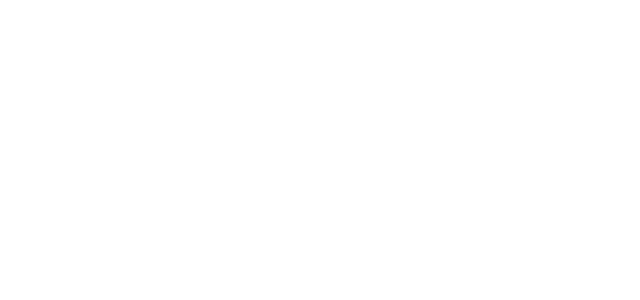
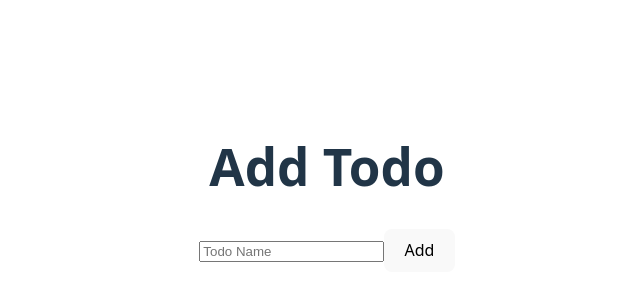
Before and after one commit to dickidarmawansaputra/learn-vue-pinia, a Vue app: page /todolist/add in a window 1280 px wide. Before the commit this address had no page. Shown: the part 212-512 px from the top of the page, without its empty margins (313-953 px from the left). Built offline with nearby package versions, Linux system fonts and the light colour scheme.

Commit message:
feat: todolist

```diff
--- /dev/null
+++ b/src/components/AddTodo.vue
@@ -0,0 +1,23 @@
+<script setup>
+import { ref } from 'vue';
+import { useTodoList } from '../useTodoList';
+import { useRouter } from 'vue-router';
+
+const name = ref("");
+const todoList = useTodoList();
+const router = useRouter();
+
+function addTodo() {
+  todoList.add(name.value)
+  router.push("/todolist")
+}
+</script>
+<template>
+    <div>
+        <h1>Add Todo</h1>
+        <input type="text" v-model="name" placeholder="Todo Name">
+        <button @click="addTodo">Add</button>
+    </div>
+</template>
+<style scoped>
+</style>
--- /dev/null
+++ b/src/components/TodoList.vue
@@ -0,0 +1,33 @@
+<script setup>
+import { useTodoList } from '../useTodoList';
+
+const todoList = useTodoList();
+</script>
+<template>
+    <div>
+        <h1>Todo List</h1>
+        <RouterLink to="/todolist/add">Add</RouterLink>
+
+        <table>
+            <thead>
+                <tr>
+                    <th>ID</th>
+                    <th>Name</th>
+                    <th>Actions</th>
+                </tr>
+            </thead>
+            <tbody>
+                <tr v-for="todo in todoList.todos" :key="todo.id">
+                    <td>{{ todo.id }}</td>
+                    <td>{{ todo.name }}</td>
+                    <td>
+                        <RouterLink :to="{name: 'todo-update', params: {id : todo.id}}">Update</RouterLink>
+                        <button @click="todoList.remove(todo.id)">Delete</button>
+                    </td>
+                </tr>
+            </tbody>
+        </table>
+    </div>
+</template>
+<style scoped>
+</style>
--- /dev/null
+++ b/src/components/UpdateTodo.vue
@@ -0,0 +1,26 @@
+<script setup>
+import { ref } from 'vue';
+import { useTodoList } from '../useTodoList';
+import { useRouter } from 'vue-router';
+
+const {id} = defineProps(["id"]);
+const todoList = useTodoList();
+const todo = todoList.get(Number(id));
+const name = ref(todo.name);
+
+const router = useRouter();
+
+function updateTodo() {
+    todoList.update(Number(id), name.value);
+    router.push("/todolist");
+}
+</script>
+<template>
+    <div>
+        <h1>Update Todo</h1>
+        <input type="text" v-model="name" placeholder="Todo Name">
+        <button @click="updateTodo">Update</button>
+    </div>
+</template>
+<style scoped>
+</style>
--- a/src/main.js
+++ b/src/main.js
@@ -5,6 +5,9 @@
 import { createRouter, createWebHistory } from 'vue-router';
 import Counter from './components/Counter.vue';
 import MultipleCounter from './components/MultipleCounter.vue';
+import TodoList from './components/TodoList.vue';
+import AddTodo from './components/AddTodo.vue';
+import UpdateTodo from './components/UpdateTodo.vue';
 
 const pinia = createPinia();
 
@@ -17,6 +20,25 @@
         {
             path: "/multiple",
             component: MultipleCounter,
+        },
+        {
+            path: "/todolist",
+            children: [
+                {
+                    path: "",
+                    component: TodoList,
+                },
+                {
+                    path: "add",
+                    component: AddTodo,
+                },
+                {
+                    path: ":id/update",
+                    name: "todo-update",
+                    component: UpdateTodo,
+                    props: true,
+                }
+            ]
         }
     ],
     history: createWebHistory(),
--- /dev/null
+++ b/src/useTodoList.js
@@ -0,0 +1,41 @@
+import { defineStore } from "pinia";
+import { reactive } from "vue";
+
+let id = 0;
+
+export const  useTodoList = defineStore("todoList", () => {
+    const todos =  reactive([]);
+
+    function add(name) {
+        todos.push({
+            id: id++,
+            name: name
+        });
+    }
+
+    function get(id) {
+        return todos.find(todo => todo.id === id);
+    }
+
+    function remove(id) {
+        const index = todos.findIndex(todo => todo.id === id);
+        if (index !== -1) {
+            todos.splice(index, 1);
+        }
+    }
+
+    function update(id, name) {
+        const index = todos.findIndex(todo => todo.id === id);
+        if (index !== -1) {
+            todos[index].name = name;
+        }
+    }
+
+    return {
+        todos,
+        add,
+        get,
+        remove,
+        update,
+    }
+});
```
